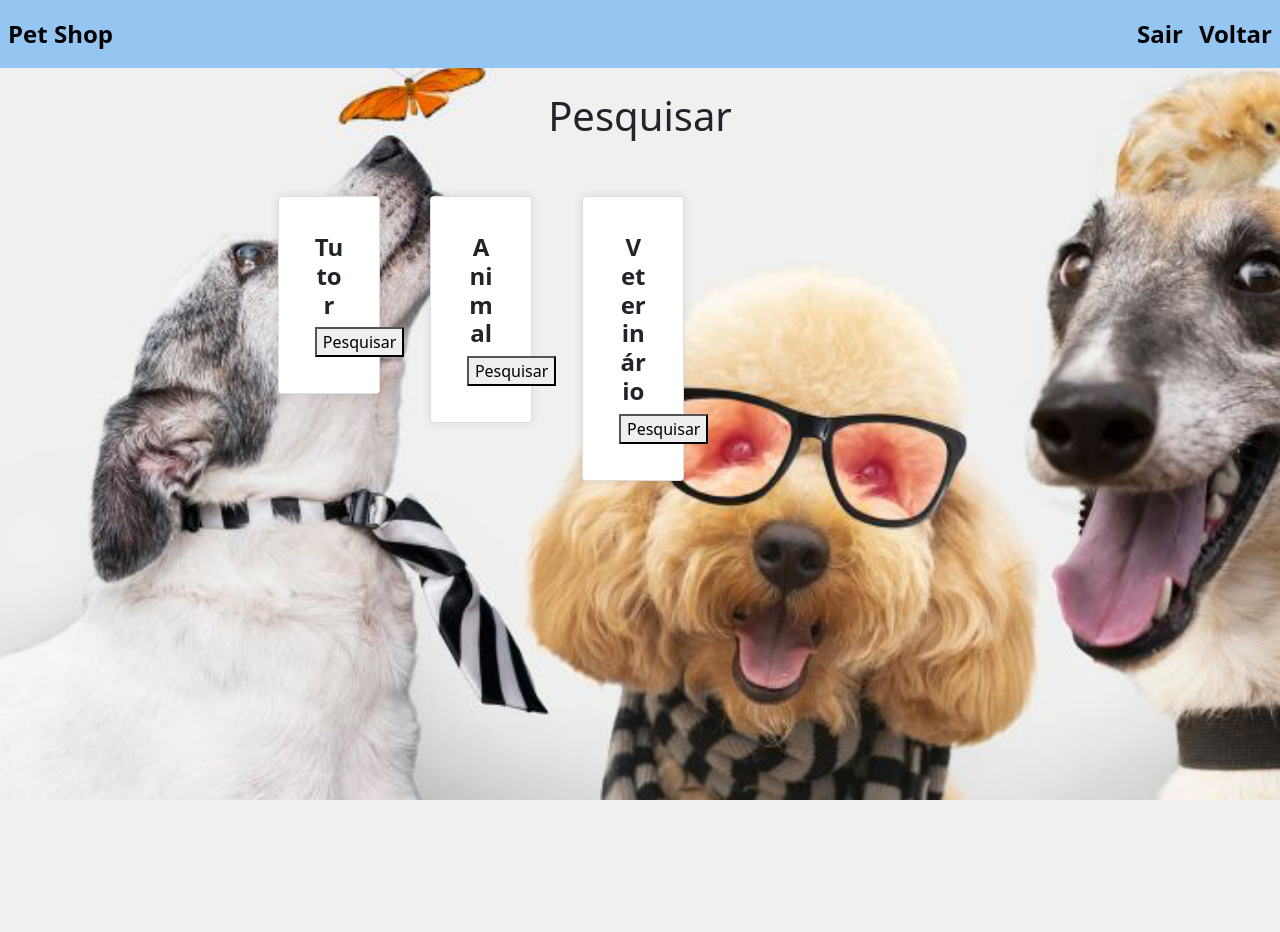
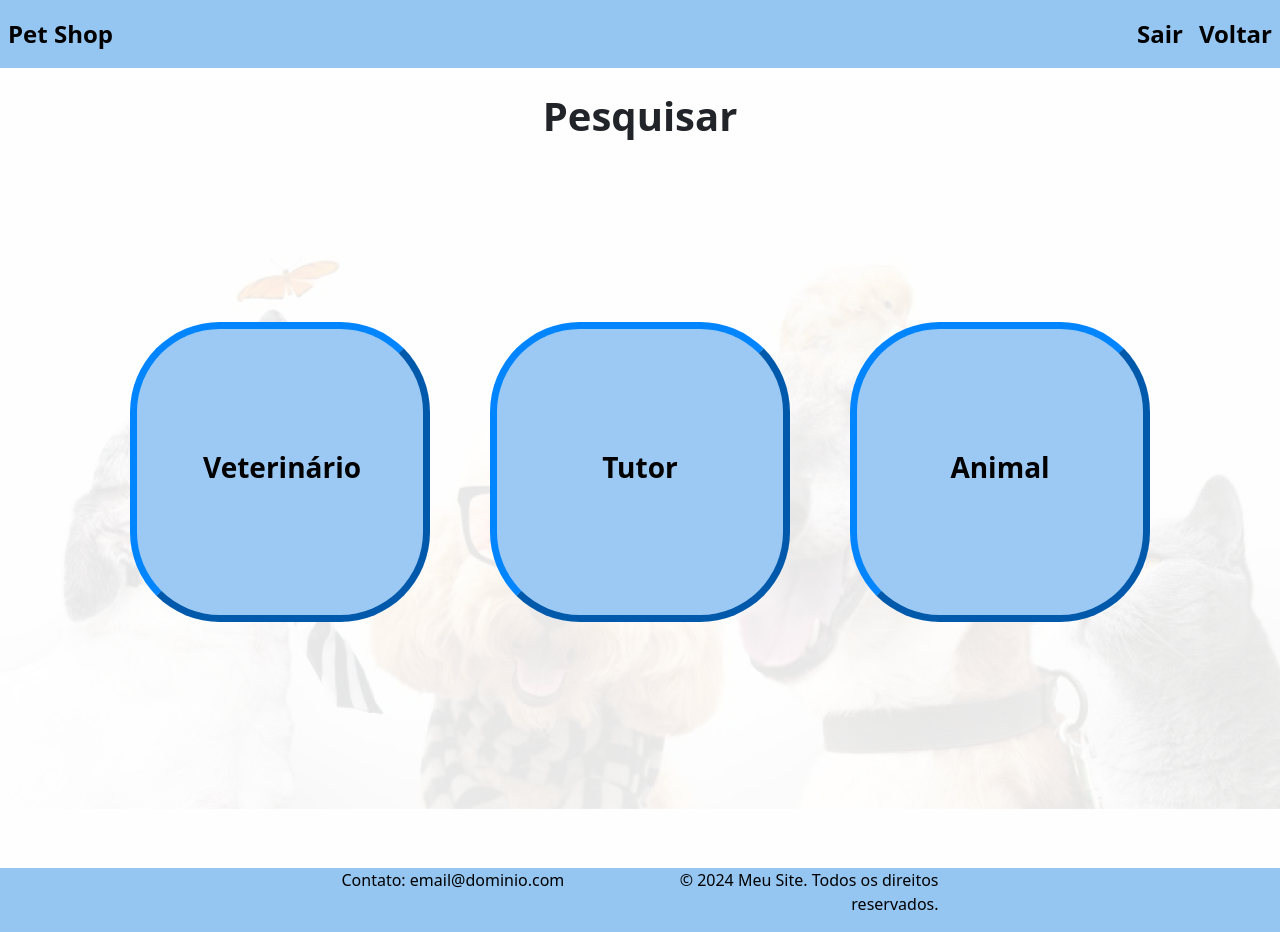
Before and after one commit to Valdelainecristinaribeiro/PI-4-Petshop, a Django app: page /dashatualizacao/ in a window 1280 px wide. Before the commit the page ends 800 px from the top, so only its background shows below. Run offline with Django 5.2, Linux system fonts and the light colour scheme.

Commit message:
uptade style

```diff
--- a/Shop/Aplicativo/static/css/editar.css
+++ b/Shop/Aplicativo/static/css/editar.css
@@ -4,7 +4,7 @@
 }
 
 body {
-    background-image: url('../Aplicativo/media/fundo.png');
+    background-image: url('../Aplicativo/media/fundo_opaco.png');
     background-size: cover;
     background-repeat: no-repeat;
     background-attachment: fixed;
--- a/Shop/Aplicativo/static/css/home.css
+++ b/Shop/Aplicativo/static/css/home.css
@@ -9,23 +9,3 @@ body {
     background-repeat: no-repeat;
     background-attachment: fixed;
 }
-
-.container {
-    display: inline-flex;
-    align-items: center;
-    justify-content: center;
-}
-
-.card {
-    width: 80%; /* Ajustando a largura dos cards */
-    padding: 20px;
-    border-radius: 30px;
-    box-shadow: 0px 0px 10px rgba(0, 0, 0, 0.1); /* Adicionando uma sombra aos cards */
-}
-
-.card-title {
-    font-size: 24px;
-    font-weight: bold;
-    margin-bottom: 10px;
-    text-align: center;
-}
--- a/Shop/Aplicativo/templates/cadastroAnimal.html
+++ b/Shop/Aplicativo/templates/cadastroAnimal.html
@@ -59,7 +59,7 @@
                         <a href="{% url 'index' %}" class="btn btn-danger">Cancelar</a>
                     </div>
                     <div class="form-group col-auto">
-                        <button type="submit" class="btn btn-primary">Próximo</button>
+                        <button type="search-button" class="btn btn-primary" onclick="window.location.href='/cadastrarVacinas'">Próximo</button>
                     </div>
                 </div>
             </div>
--- a/Shop/Aplicativo/templates/cadastroVet.html
+++ b/Shop/Aplicativo/templates/cadastroVet.html
@@ -31,7 +31,7 @@
         </div>
     </nav><br>
 
-    <h1 class="text-center">Cadastrar Veterinário:</h1>
+    <h1 class="text-center">Cadastrar Veterinário:</h1><br>
 
     <form action="{% url 'cadastroVet' %}" method="POST">
         {% csrf_token %}
@@ -95,7 +95,7 @@
             </div>
         </div>
     </form>
-    <br>
+    <br><br><br><br>
 
 
     <script src="https://cdn.jsdelivr.net/npm/bootstrap@5.0.2/dist/js/bootstrap.bundle.min.js"
--- a/Shop/Aplicativo/templates/dashatualizacao.html
+++ b/Shop/Aplicativo/templates/dashatualizacao.html
@@ -4,9 +4,9 @@
 <head>
     <meta charset="UTF-8">
     <meta name="viewport" content="width=device-width, initial-scale=1.0">
-    <title>Página com Cards</title>
+    <title>Editar</title>
     {% load static %}
-    <link rel="stylesheet" type="text/css" href="{% static 'css/home.css' %}">
+    <link rel="stylesheet" type="text/css" href="{% static 'css/index.css' %}">
     <link rel="stylesheet" type="text/css" href="{% static 'css/editar.css' %}">
 
     <!-- Bootstrap CSS -->
@@ -15,49 +15,93 @@
 
 </head>
 
+<style>
+    .card-button {
+        height: 300px;
+        width: 300px; /* Ajuste o tamanho conforme necessário */
+        padding: 50px;
+        border-width: 7px; /* Ajuste a espessura da borda */
+        border-color: #0085FF;
+        background: #9CC9F3;
+        border-radius: 30%;
+        display: inline-flex;
+        justify-content: space-evenly;
+        align-items: center;
+    }
+
+    .card-button .card-title a {
+        text-decoration: none; /* Remove a linha do link */
+        color: black;
+        text-align: center;
+    }
+
+    .button-margin {
+        margin: 30px;
+    }
+
+    .container {
+        display: flex;
+        justify-content: center;
+        align-items: center;
+    }
+</style>
+
 <body>
     {% include 'nav.html' %}
     <br>
-    <h1 class="text-center">Pesquisar</h1>
-    <div class="container">
-        <div class="row mt-5">
-            <!-- Card 1 - Tutor -->
-            <div class="col-md-3">
-                <div class="card">
-                    <div class="card-body">
-                        <h5 class="card-title">Tutor</h5>
-                        <button class="search-button"
-                            onclick="window.location.href='/atualizacaoTutor'">Pesquisar</button>
+    <div class="background-img">
+        <h1 class="text-center"><b>Pesquisar</b></h1>
+        <br><br><br><br><br><br>
+        <div class="container">
+            <div class="d-flex justify-content-center">
+                <a onclick="window.location.href='/atualizacaoVet'">
+                    <div class="button-margin">
+                        <button class="card-button search-button" id="Agendamentos">
+                            <div class="card-body">
+                                <h3 class="card-title"><b>Veterinário</b></h3>
+                            </div>
+                        </button>
                     </div>
-                </div>
-            </div>
-            <!-- Card 2 - Animal -->
-            <div class="col-md-3">
-                <div class="card">
-                    <div class="card-body">
-                        <h5 class="card-title">Animal</h5>
-                        <button class="search-button"
-                            onclick="window.location.href='/atualizacaoAnimal'">Pesquisar</button>
+                </a>
+                <a onclick="window.location.href='/atualizacaoTutor'">
+                    <div class="button-margin">
+                        <button class="card-button search-button" id="pesquisarTutor">
+                            <div class="card-body">
+                                <h3 class="card-title"><b>Tutor</b></h3>
+                            </div>
+                        </button>
                     </div>
-                </div>
-            </div>
-            <!-- Card 3 - Veterinário -->
-            <div class="col-md-3">
-                <div class="card">
-                    <div class="card-body">
-                        <h5 class="card-title">Veterinário</h5>
-                        <button class="search-button"
-                            onclick="window.location.href='/atualizacaoVet'">Pesquisar</button>
+                </a>
+                <a onclick="window.location.href='/atualizacaoAnimal'">
+                    <div class="button-margin">
+                        <button class="card-button search-button" id="pesquisarAnimal">
+                            <div class="card-body">
+                                <h3 class="card-title"><b>Animal</b></h3>
+                            </div>
+                        </button>
                     </div>
-                </div>
+                </a>
             </div>
         </div>
     </div>
+    <br><br><br><br><br><br><br><br><br>
 
     <script src="https://cdn.jsdelivr.net/npm/bootstrap@5.0.2/dist/js/bootstrap.bundle.min.js"
     integrity="sha384-MrcW6ZMFYlzcLA8Nl+NtUVF0sA7MsXsP1UyJoMp4YLEuNSfAP+JcXn/tWtIaxVXM"
     crossorigin="anonymous"></script>
 
+    <footer>
+        <div class="container">
+            <div class="row">
+                <div class="col">
+                    <p>Contato: email@dominio.com</p>
+                </div>
+                <div class="col text-end">
+                    <p>&copy; 2024 Meu Site. Todos os direitos reservados.</p>
+                </div>
+            </div>
+        </div>
+    </footer>
 </body>
 
 </html>
--- a/Shop/Aplicativo/urls.py
+++ b/Shop/Aplicativo/urls.py
@@ -23,5 +23,6 @@ urlpatterns = [
     path('dashatualizacao/', views.dashatualizacao, name='dashatualizacao'),
     path('home/', views.home, name='home'),
     path('cadastroServicos/', views.cadastroServicos, name='cadastroServicos'),
-    path('visualizar_agendamentos/', views.visualizar_agendamentos, name='visualizar_agendamentos')
+    path('visualizar_agendamentos/', views.visualizar_agendamentos, name='visualizar_agendamentos'),
+    path('cadastrarVacinas/', views.cadastrarVacinas, name='cadastrarVacinas')
 ]
--- a/Shop/Aplicativo/views.py
+++ b/Shop/Aplicativo/views.py
@@ -26,6 +26,9 @@ def home(request):
 
 def cadastroServicos(request):
     return render(request, 'cadastroServicos.html')
+
+def cadastrarVacinas(request):
+    return render(request, 'cadastrarVacinas.html')
 
 def login(request):
     if request.method == 'GET':
```
Also changed, not shown: Shop/Aplicativo/templates/cadastrarVacinas.html (added, +18 -0 lines), Shop/Aplicativo/templates/home.html (+79 -32 lines), Shop/Aplicativo/static/css/index.css (line endings or trailing spaces).
